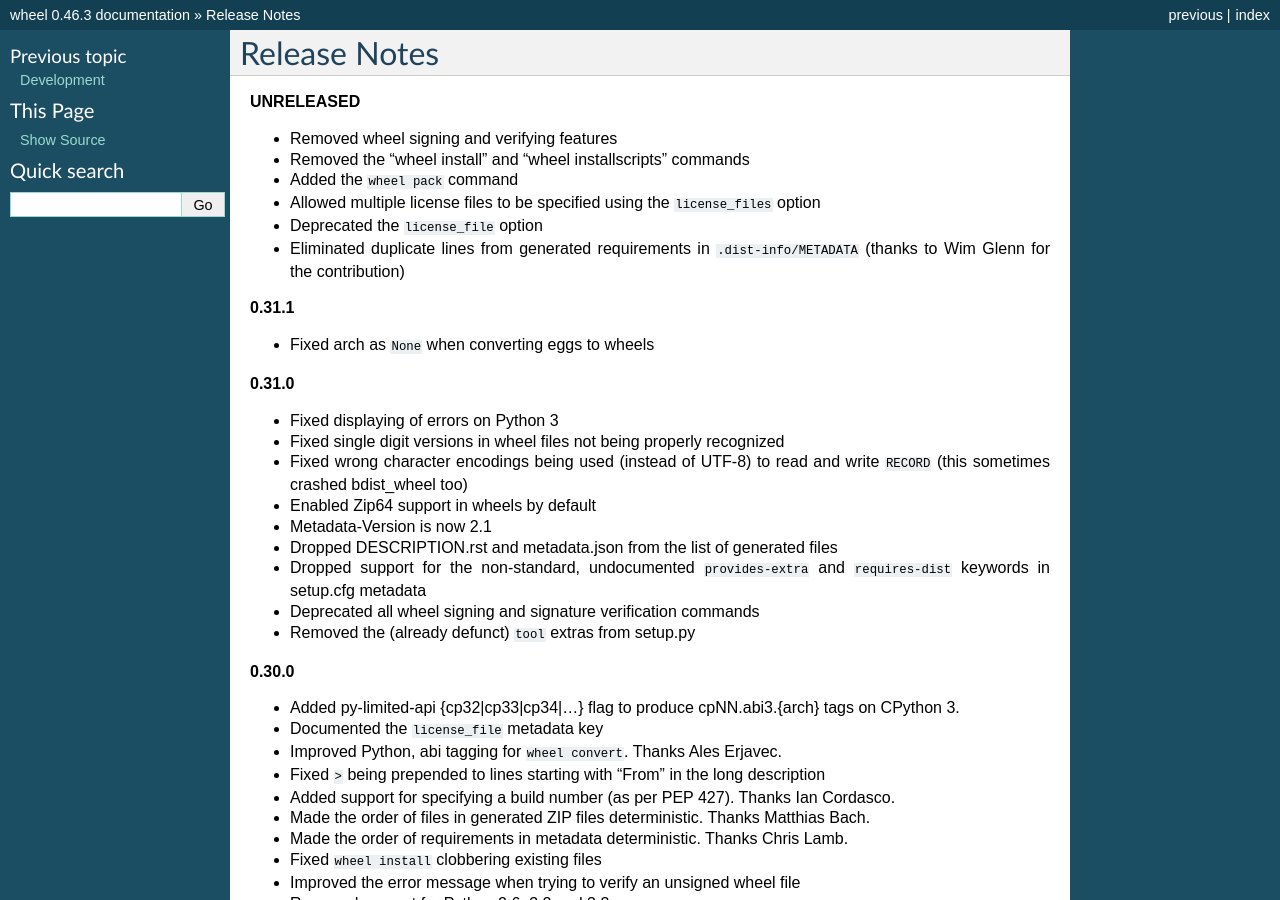
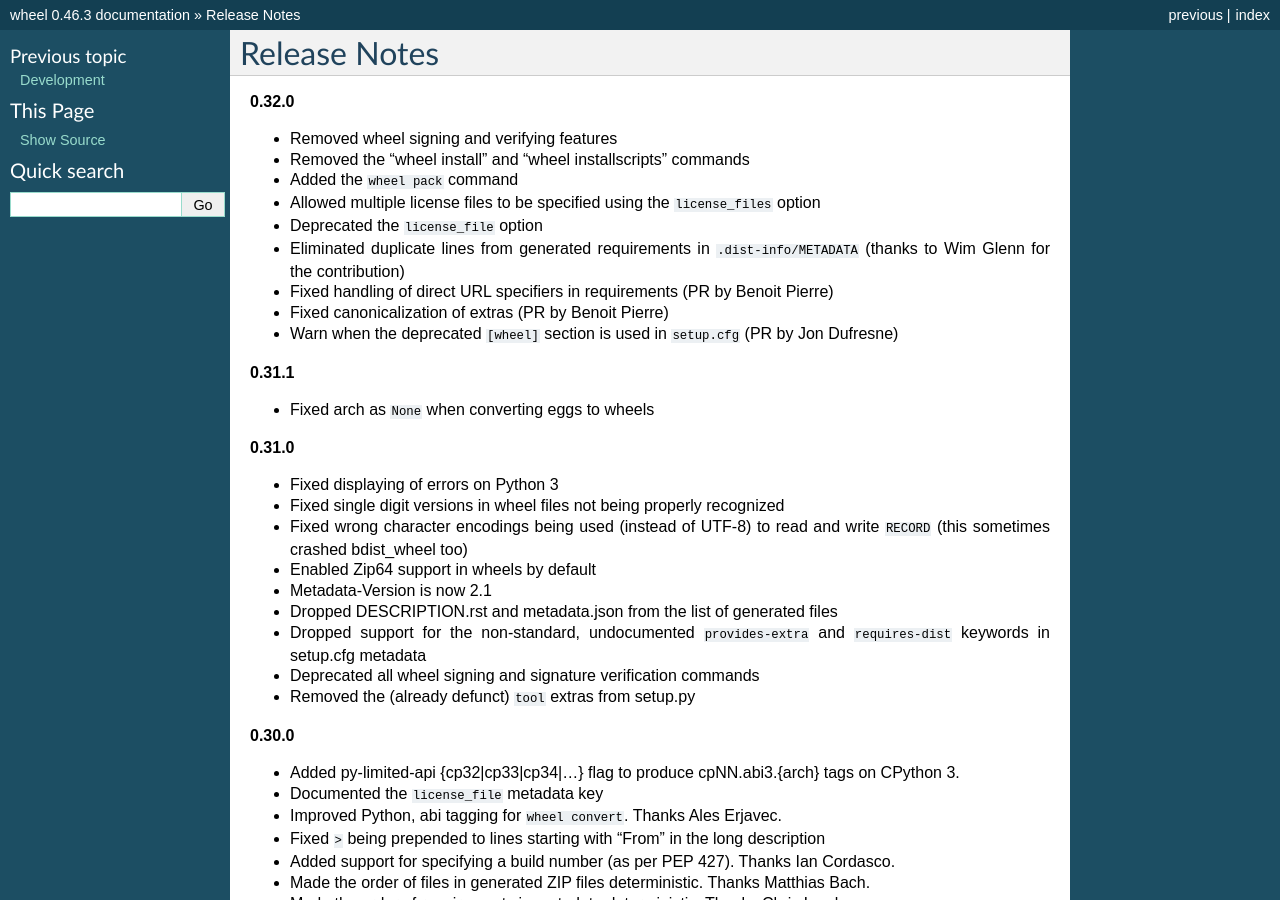
Before and after one commit to pypa/wheel, a Sphinx documentation site: the page built from docs/news.rst, in a window 1280 px wide and 900 px high. Built offline with Sphinx 7.4.7, drawn with Linux system fonts in a browser that asks for light colours; pages that are not in the unit, such as notebooks, are missing from menus.

Commit message:
Updated news and added the release version

```diff
--- a/docs/news.rst
+++ b/docs/news.rst
@@ -1,7 +1,7 @@
 Release Notes
 =============
 
-**UNRELEASED**
+**0.32.0**
 
 - Removed wheel signing and verifying features
 - Removed the "wheel install" and "wheel installscripts" commands
@@ -11,6 +11,11 @@
 - Deprecated the ``license_file`` option
 - Eliminated duplicate lines from generated requirements in
   ``.dist-info/METADATA`` (thanks to Wim Glenn for the contribution)
+- Fixed handling of direct URL specifiers in requirements
+  (PR by Benoit Pierre)
+- Fixed canonicalization of extras (PR by Benoit Pierre)
+- Warn when the deprecated ``[wheel]`` section is used in ``setup.cfg``
+  (PR by Jon Dufresne)
 
 **0.31.1**
 
```
